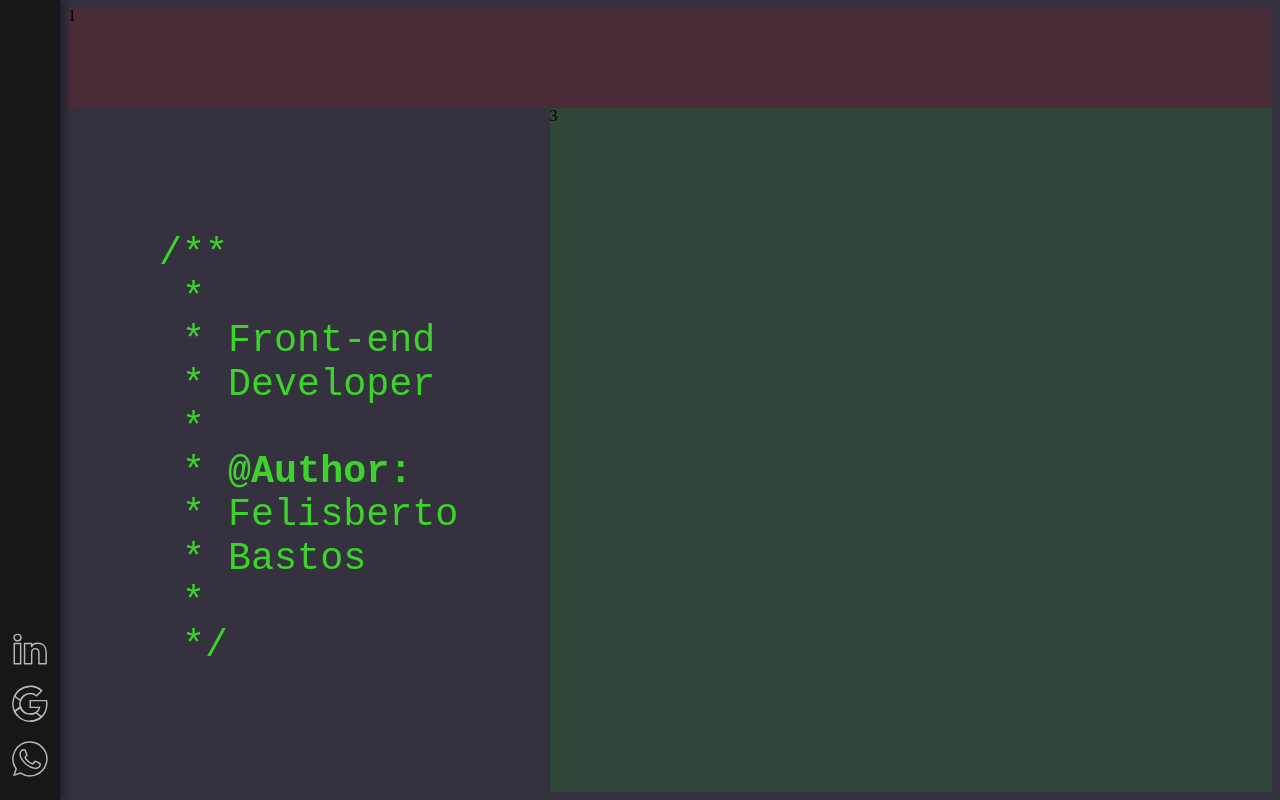
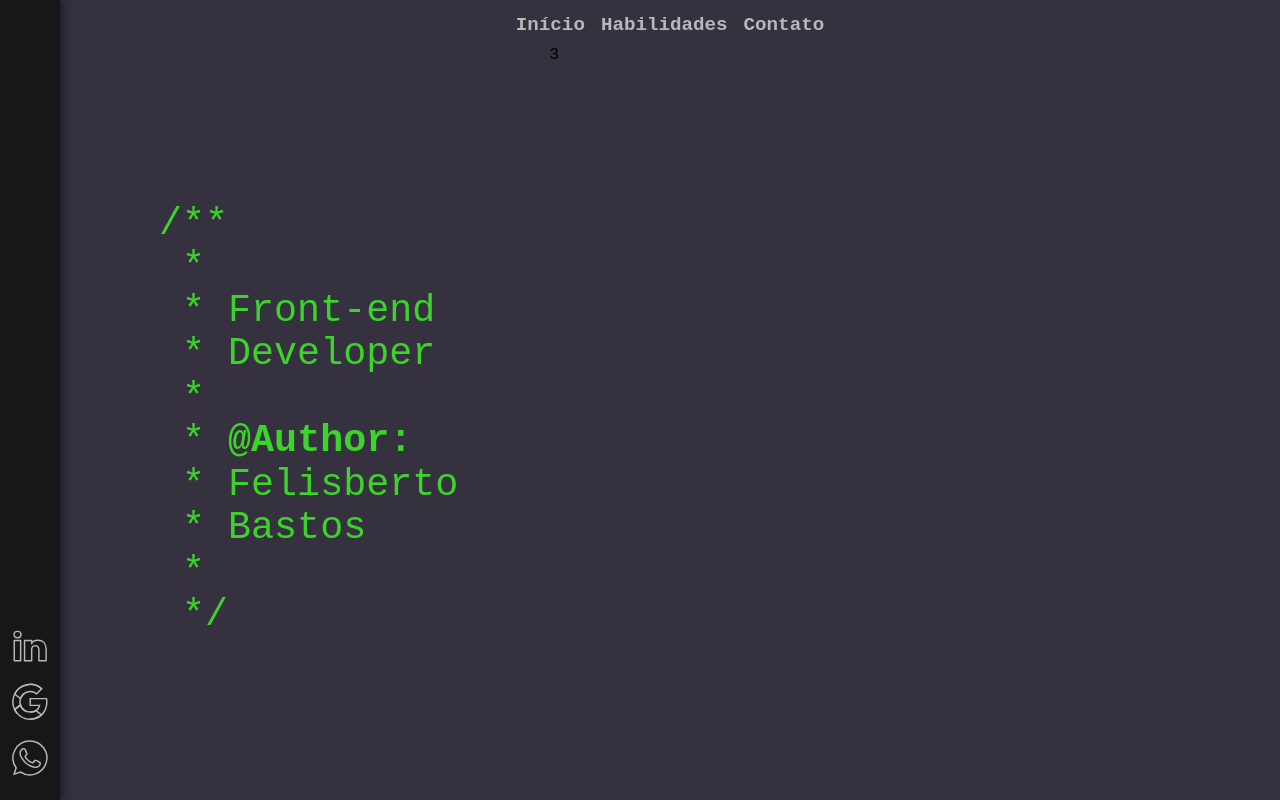
Before and after one commit to FelisbertoBastos/portfolio, a Vue app: page / in a window 1280 px wide. Built offline with nearby package versions, Linux system fonts and the light colour scheme.

Commit message:
Navbar primitiva criada

```diff
--- a/src/components/layout/MainComponent.vue
+++ b/src/components/layout/MainComponent.vue
@@ -1,7 +1,9 @@
 <template>
   <main-template>
     <template slot="header">
-      1
+      <navbar
+        :items="navItems"
+      />
     </template>
     <template
       slot="title"
@@ -22,11 +24,22 @@
 
 <script>
 import MainTemplate from './MainTemplate'
+import NavBar from './NavBar'
 
 export default {
   name: 'MainComponent',
   components: {
-    'main-template': MainTemplate
+    'main-template': MainTemplate,
+    'navbar': NavBar
+  },
+  data () {
+    return {
+      navItems: [
+        { name: 'Início' },
+        { name: 'Habilidades' },
+        { name: 'Contato' }
+      ]
+    }
   }
 }
 </script>
--- a/src/components/layout/MainTemplate.vue
+++ b/src/components/layout/MainTemplate.vue
@@ -5,11 +5,13 @@
     v-padding:all=8
     v-margin:left="contentAreaMarginLeft"
   >
-    <flex-item
-      style="height: 100px; background: rgba(255, 0, 0, 0.1)"
+    <flex-container
+      justifyContent=center
+      alignItems=center
+      v-padding:all=8
     >
       <slot name="header"></slot>
-    </flex-item>
+    </flex-container>
     <flex-container
       :flexGrow=1
     >
@@ -22,7 +24,6 @@
       </flex-container>
       <flex-item
         v-width="contentWidth"
-        style="background: rgba(0, 255, 0, 0.1)"
       >
         <slot name="content"></slot>
       </flex-item>
--- /dev/null
+++ b/src/components/layout/NavBar.vue
@@ -0,0 +1,25 @@
+<template>
+  <nav
+    id="navbar"
+  >
+    <a
+      v-for="(item, key) in items"
+      :key="key"
+      href="#"
+    >
+      {{ item.name }}
+    </a>
+  </nav>
+</template>
+
+<script>
+export default {
+  name: 'NavBar',
+  props: {
+    items: {
+      type: Array,
+      default: () => []
+    }
+  }
+}
+</script>
--- a/src/styles/base/_variables.sass
+++ b/src/styles/base/_variables.sass
@@ -4,9 +4,8 @@
 $directions: top bottom left right
 $margins-and-paddings: 4 8 16
 $background-color: #35313F
-
-// CONTAINER
-$container-padding: 8px
+$font-color: #b8b8b8
+$font-family: CourierNewPSMT, Courier New
 
 // SIDEBAR
 $sidebar-background-color: #171717
@@ -17,3 +16,7 @@ $sidebar-initial-animation-duration: 1s
 // SOCIAL-MENU
 $social-menu-li-vertical-margin: 8px
 $social-menu-ul-max-width: 60px
+
+// NAVBAR
+$navbar-font-size: 1.2em
+$navbar-inactive-indicator: rgba(184, 184, 184, 0.2)
--- a/src/styles/layout/_app.sass
+++ b/src/styles/layout/_app.sass
@@ -4,3 +4,4 @@
   height: 100vh
   width: 100vw
   overflow: hidden
+  font-family: $font-family
--- a/src/styles/layout/_index.sass
+++ b/src/styles/layout/_index.sass
@@ -3,3 +3,4 @@
 @import 'app'
 @import 'sidebar'
 @import 'social-menu'
+@import 'navbar'
--- /dev/null
+++ b/src/styles/layout/_navbar.sass
@@ -0,0 +1,16 @@
+// Navbar
+
+nav#navbar
+
+  a
+    display: inline-block
+    text-decoration: none
+    font-size: $navbar-font-size
+    color: $font-color
+    font-weight: bold
+    margin-left: 8px
+    margin-right: 8px
+    height: $navbar-font-size
+
+    &:hover
+      border-bottom: 2px solid $navbar-inactive-indicator
```
